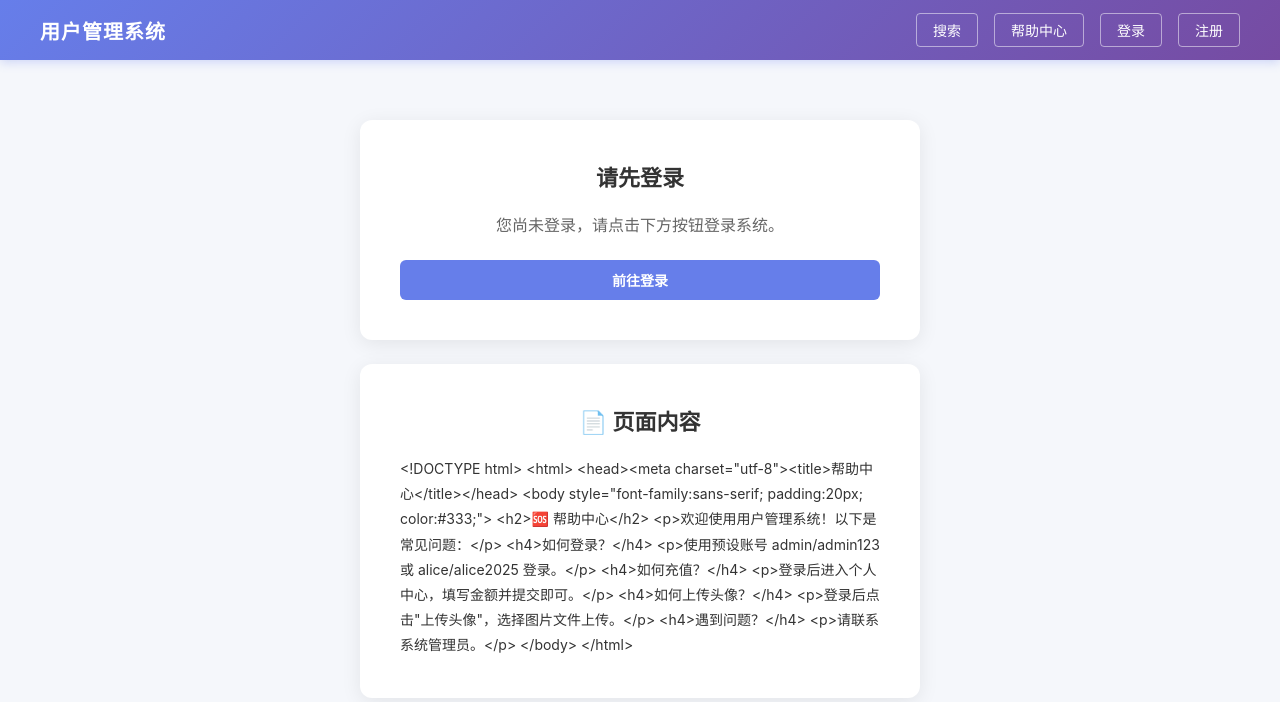
After one commit to pusiyu126-dotcom/flask-security, a Flask app: page /page?name=help in a window 1280 px wide. The commit adds this page. Shown: the top 702 px of the page. Run offline with Flask 3, Linux system fonts and the light colour scheme.

Commit message:
feat: 新增动态页面加载功能(/page) + 修复路径遍历/XSS/文件泄露漏洞

```diff
--- a/app.py
+++ b/app.py
@@ -435,6 +435,49 @@ def view_logs():
     return render_template("logs.html", logs=logs, biz_logs=biz_logs)
 
 
+# ─── 动态页面加载（修复版） ──────────────────────────────────────────
+
+@app.route("/page")
+def dynamic_page():
+    name = request.args.get("name", "")
+
+    if not name:
+        return render_template("index.html", page_content="请指定页面名称")
+
+    # 🔒 修复1：过滤路径遍历字符
+    name = name.replace("..", "").replace("/", "").replace("\\", "")
+
+    if not name:
+        return render_template("index.html", page_content="页面不存在")
+
+    # 🔒 修复2：限定在 pages/ 目录内
+    page_path = os.path.join(os.path.dirname(os.path.abspath(__file__)), "pages", name)
+    page_content = None
+
+    # 先找 name 文件，再找 name.html
+    for try_path in [page_path, page_path + ".html"]:
+        # 🔒 修复3：确保文件在 pages/ 目录内
+        real_path = os.path.realpath(try_path)
+        pages_dir = os.path.realpath(os.path.join(os.path.dirname(os.path.abspath(__file__)), "pages"))
+        if not real_path.startswith(pages_dir):
+            continue
+        if os.path.exists(real_path) and os.path.isfile(real_path):
+            try:
+                with open(real_path, "r", encoding="utf-8") as f:
+                    # 🔒 修复4：只读取文本文件，不读二进制文件
+                    content = f.read()
+                    # 只允许纯文本/HTML内容，过滤危险字符
+                    page_content = content
+            except (UnicodeDecodeError, IOError):
+                continue
+            break
+
+    if page_content is None:
+        page_content = "页面不存在"
+
+    return render_template("index.html", page_content=page_content)
+
+
 # ─── 登出 ──────────────────────────────────────────────────────────────
 
 @app.route("/logout")
--- /dev/null
+++ b/pages/help.html
@@ -0,0 +1,16 @@
+<!DOCTYPE html>
+<html>
+<head><meta charset="utf-8"><title>帮助中心</title></head>
+<body style="font-family:sans-serif; padding:20px; color:#333;">
+    <h2>🆘 帮助中心</h2>
+    <p>欢迎使用用户管理系统！以下是常见问题：</p>
+    <h4>如何登录？</h4>
+    <p>使用预设账号 admin/admin123 或 alice/alice2025 登录。</p>
+    <h4>如何充值？</h4>
+    <p>登录后进入个人中心，填写金额并提交即可。</p>
+    <h4>如何上传头像？</h4>
+    <p>登录后点击"上传头像"，选择图片文件上传。</p>
+    <h4>遇到问题？</h4>
+    <p>请联系系统管理员。</p>
+</body>
+</html>
--- a/templates/base.html
+++ b/templates/base.html
@@ -13,6 +13,7 @@
         </div>
         <div class="nav-menu">
             <a href="{{ url_for('search') }}" class="nav-link">搜索</a>
+            <a href="{{ url_for('dynamic_page') }}?name=help" class="nav-link">帮助中心</a>
             {% if session.get('username') %}
                 <span class="nav-welcome">欢迎，{{ session['username'] }}</span>
                 <a href="{{ url_for('upload') }}" class="nav-link">上传头像</a>
--- a/templates/index.html
+++ b/templates/index.html
@@ -83,4 +83,11 @@
         <a href="{{ url_for('login') }}" class="btn btn-primary">前往登录</a>
     </div>
 {% endif %}
+
+{% if page_content is defined and page_content %}
+<div class="card">
+    <h2 class="card-title">📄 页面内容</h2>
+    <div style="font-size:14px; line-height:1.8;">{{ page_content }}</div>
+</div>
+{% endif %}
 {% endblock %}
```
